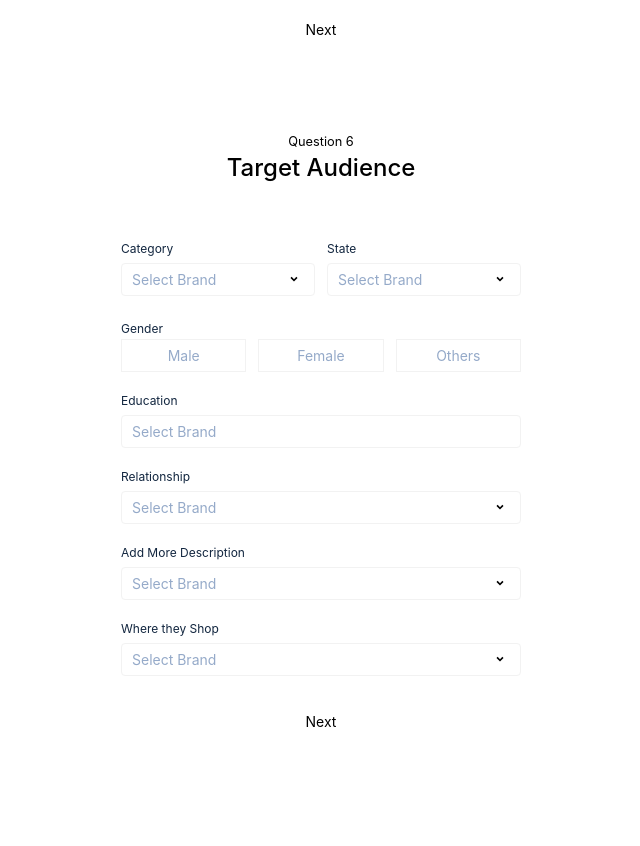
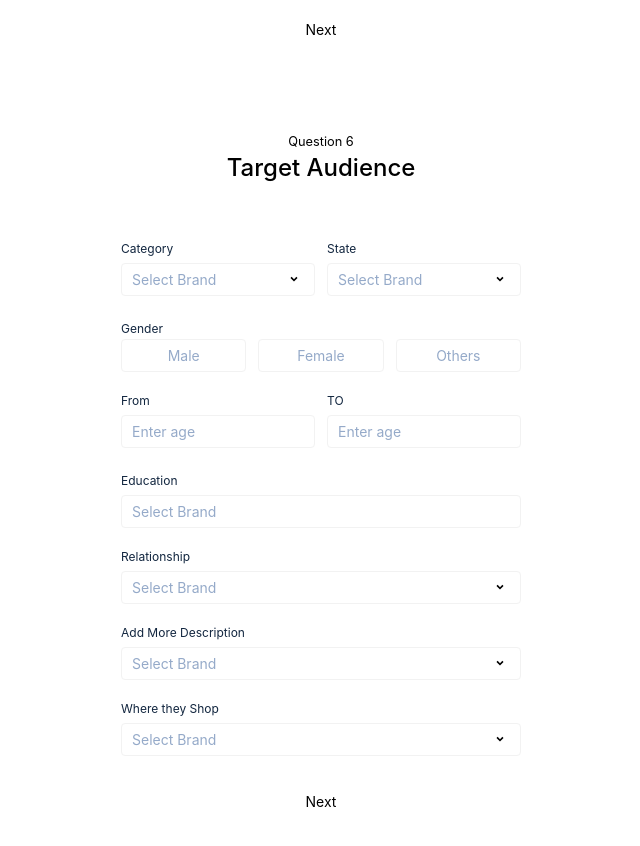
Before and after one commit to EzeBernardine/Haz, a React (Create React App) app: page / in a window 1280 px wide. Shown: the part 1120-1966 px from the top of the page, without its empty margins (319-959 px from the left). Before the commit the page ends 1940 px from the top, so only its background shows below. Built offline with nearby package versions, Linux system fonts and the light colour scheme.

Commit message:
Fixed width issue

```diff
--- a/src/pages/campaign/02_brandName/index.js
+++ b/src/pages/campaign/02_brandName/index.js
@@ -4,7 +4,7 @@ import Input from "../../../components/input";
 function Campaign2() {
   return (
     <section className="Campaign2 flex items-center justify-center">
-      <div className="brand">
+      <div className="brand w-full">
         <small>Question 1</small>
         <h2 className='text-justify  text-3xl font-medium mb-14'>Brand Name & Category</h2>
 
--- a/src/pages/campaign/02_brandName/styles.css
+++ b/src/pages/campaign/02_brandName/styles.css
@@ -1,11 +1,11 @@
 .brand {
-  width: 400px;
+  max-width: 400px;
 }
 .brand .form-sub {
   margin-top: 15px;
 }
 
 .brand label {
-  color: #12263f;
+  color: theme('colors.blackText');
   font-size: 12px;
 }
--- a/src/pages/campaign/03_targetAudience/index.js
+++ b/src/pages/campaign/03_targetAudience/index.js
@@ -4,7 +4,7 @@ import Input from "../../../components/input";
 function TargetAud() {
   return (
     <section className="TargetAud flex items-center justify-center">
-      <div className="brand">
+      <div className="targetAud w-full">
         <small>Question 6</small>
         <h2 className="text-center  text-2xl font-medium mb-9">
           Target Audience
@@ -42,6 +42,31 @@ function TargetAud() {
               <button>Male</button>
               <button>Female</button>
               <button>Others</button>
+            </div>
+          </div>
+
+          <div className="grid grid-cols-2 gap-x-3 ">
+            <div className="form-sub text-justify">
+              <label htmlFor="From" className="text-justify">
+                From
+              </label>
+              <Input
+                htmlFor="From"
+                placeHolder="Enter age"
+                className="my-1"
+                noIcon
+              />
+            </div>
+            <div className="form-sub text-justify">
+              <label htmlFor="to" className="text-justify">
+                TO
+              </label>
+              <Input
+                htmlFor="to"
+                placeHolder="Enter age"
+                className="my-1"
+                noIcon
+              />
             </div>
           </div>
 
@@ -90,7 +115,7 @@ function TargetAud() {
             />
           </div>
 
-          <button className="text-black bg-yellow-500 w-full rounded text-sm py-2 mt-6 hover:bg-yellow-600">
+          <button className="text-black w-full rounded text-sm py-2 mt-6 hover:bg-yellow-600 bg-yellow-500">
             Next
           </button>
         </from>
--- a/src/pages/campaign/03_targetAudience/styles.css
+++ b/src/pages/campaign/03_targetAudience/styles.css
@@ -1,9 +1,23 @@
+.targetAud {
+  max-width: 400px;
+}
+.targetAud .form-sub {
+  margin-top: 15px;
+}
+.targetAud label {
+  color: theme("colors.blackText");
+  font-size: 12px;
+}
+
 #gender button {
   color: theme("colors.blue");
   font-size: 14px;
   padding: 5px 10px;
   border: theme("border.lighBorder");
+  border-radius: theme("borderRadius.lighBorderRadius");
 }
 #gender button:hover {
   color: theme("colors.orange");
+  border: theme("border.orangeBorder");
+  background: #d592241c;
 }
--- a/src/pages/card/styles.css
+++ b/src/pages/card/styles.css
@@ -23,7 +23,7 @@
 }
 #grid-container button {
   color: #f5a31c;
-  border-radius: 4px;
+  border-radius: theme("borderRadius.lighBorderRadius");
   border: 1px solid #f5a31c42;
 }
 #grid-container button:hover {
--- a/tailwind.config.js
+++ b/tailwind.config.js
@@ -6,9 +6,14 @@ module.exports = {
     colors: {
       blue: "#95aac9",
       orange: "#F5A31C",
+      blackText: '#12263f'
     },
     border: {
       lighBorder: " 1px solid #f2f2f2",
+      orangeBorder: " 1px solid #F5A31C",
+    },
+    borderRadius: {
+      lighBorderRadius: '4px',
     },
   },
   variants: {
```
Also changed, not shown: 1 other file (tests, documents, lock files or other folders).
